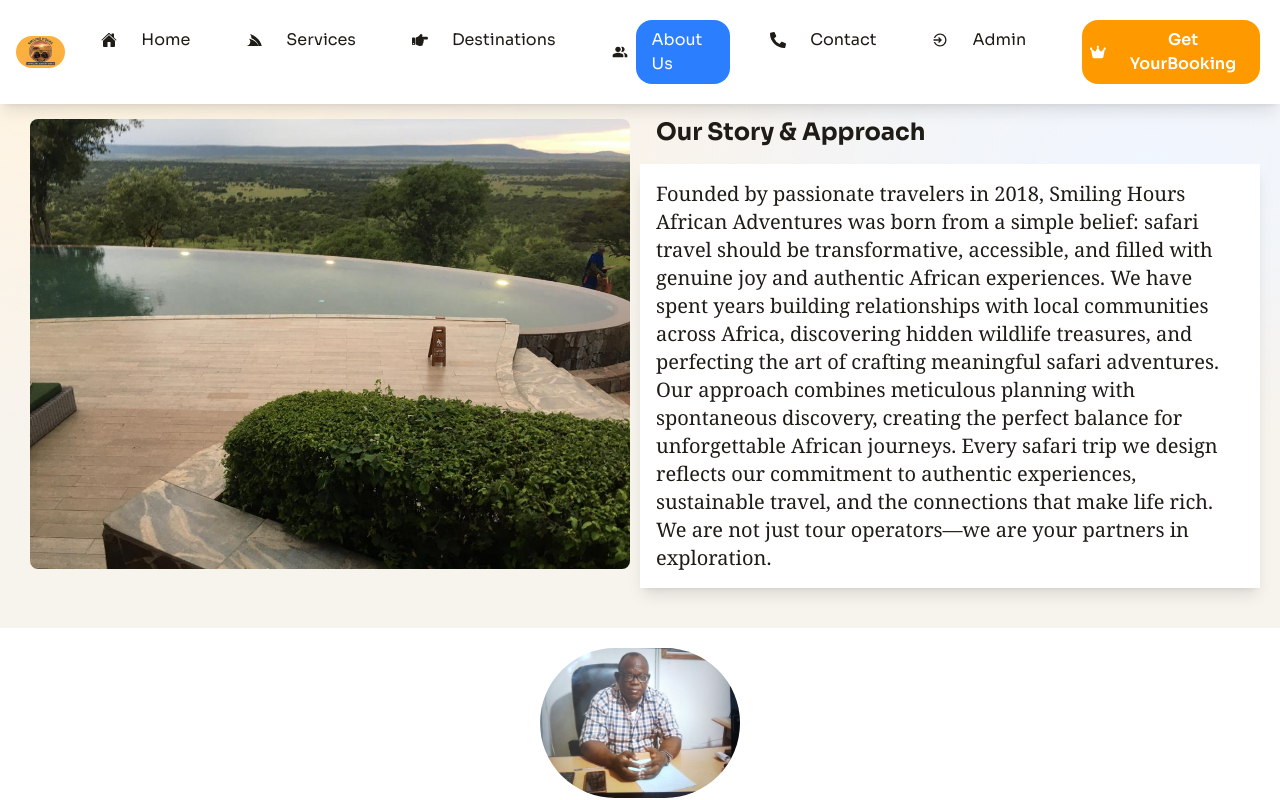
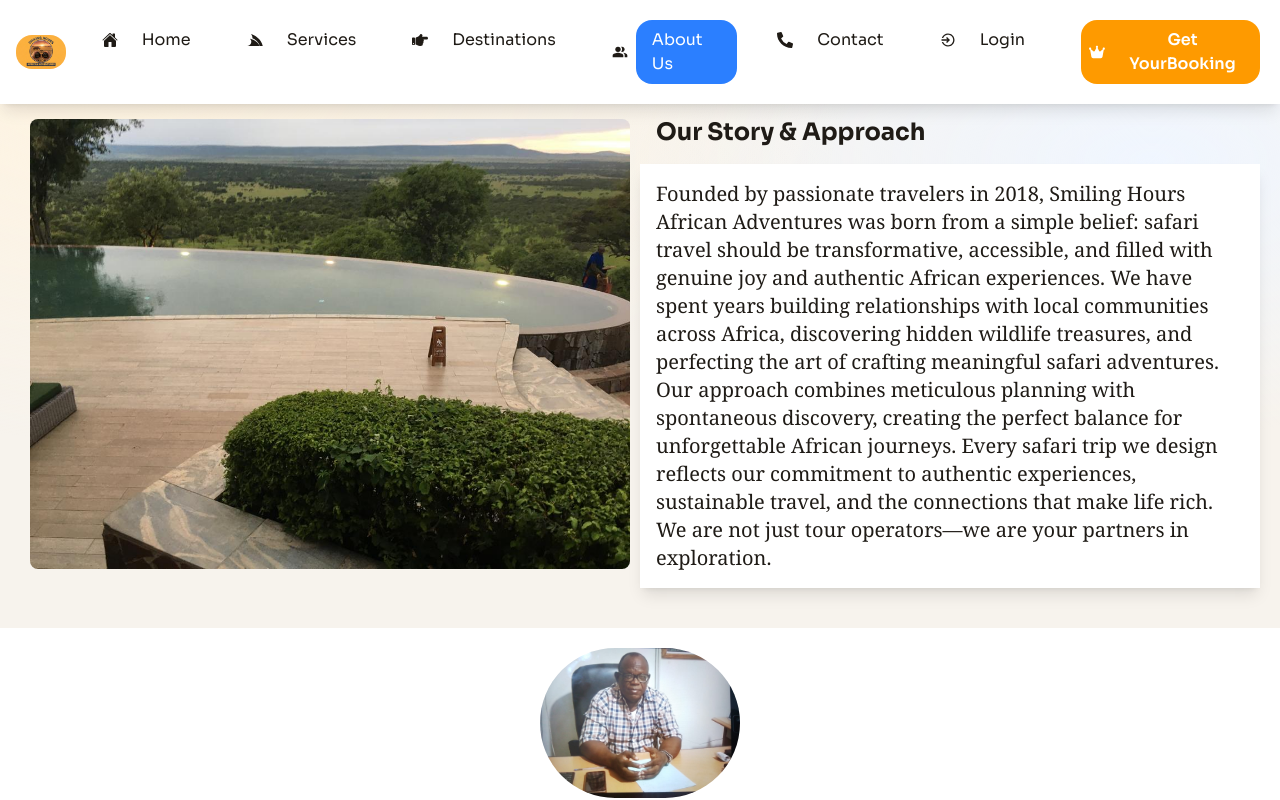
Before and after one commit to jaffaryjaffary/Tourism, a Next.js app: page /About in a window 1280 px wide. Shown: the top 800 px of the page. Built offline with nearby package versions, Linux system fonts and the light colour scheme.

Commit message:
add full project (client, server, database)

```diff
--- a/components/NavBar.jsx
+++ b/components/NavBar.jsx
@@ -39,7 +39,7 @@ const menu=[
         icon:<FaPhoneAlt />
     },
      {
-        label: 'Admin',
+        label: 'Login',
         path: '/Login',
         icon:<IoMdLogIn />
     },
--- a/proxy.js
+++ b/proxy.js
@@ -91,11 +91,11 @@ export function proxy(req) {
     }
 
     // User not logged in
-    if (!isPublicPath && !token) {
-        return NextResponse.redirect(
-            new URL('/Login', req.url)
-        );
-    }
+    // if (!isPublicPath && !token) {
+    //     return NextResponse.redirect(
+    //         new URL('/Login', req.url)
+    //     );
+    // }
 
     return NextResponse.next();
 }
@@ -103,7 +103,7 @@ export function proxy(req) {
 export const config = {
     matcher: [
         '/',
-        '/Login',
+
         '/Admin_Dashboard/:path*',
     ],
 };
```
